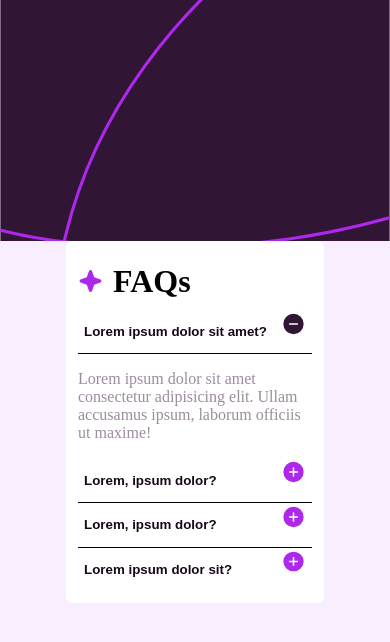
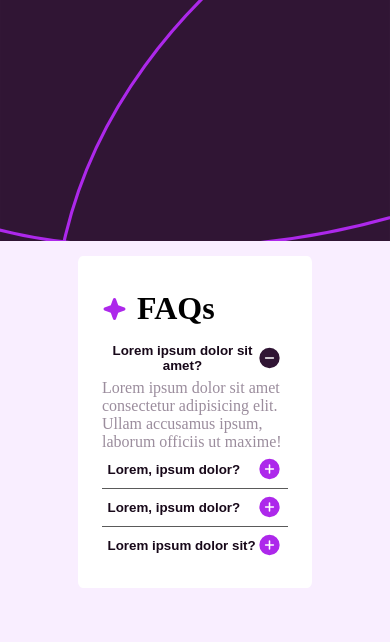
Before and after one commit to Manohar-Penta/faq-accordion, a plain HTML site: page index.html in a window 390 px wide. Both pictures are taken after a click on the button "Lorem ipsum dolor sit amet?". Drawn offline with Linux system fonts and the light colour scheme.

Commit message:
Initial Commit...

```diff
--- a/script.js
+++ b/script.js
@@ -1,25 +1,30 @@
 let images = document.getElementsByClassName("icons");
 let questions = document.getElementsByClassName("ques");
+let but = document.getElementsByClassName("questions");
 let answers = document.getElementsByClassName("details");
 for(let i=0;i<images.length;i++){
     images[i].addEventListener("click",event => {
         if(event.target.src.match("assets/images/icon-plus.svg")){
             event.target.src = "assets/images/icon-minus.svg";
-            answers[i].style.display = "inline";
+            answers[i].style.maxHeight = answers[i].scrollHeight+'px';
+            but[i].style.borderBottom = "0";
         }
         else{
             event.target.src = "assets/images/icon-plus.svg";
-            answers[i].style.display = "none";
+            answers[i].style.maxHeight = null ;
+            if(i!=images.length-1) but[i].style.borderBottom = "1px solid black";
         }
     });
     questions[i].addEventListener("click",event => {
         if(images[i].src.match("assets/images/icon-plus.svg")){
             images[i].src = "assets/images/icon-minus.svg";
-            answers[i].style.display = "inline";
+            answers[i].style.maxHeight = answers[i].scrollHeight+'px';
+            but[i].style.borderBottom = "0";
         }
         else{
             images[i].src = "assets/images/icon-plus.svg";
-            answers[i].style.display = "none";
+            answers[i].style.maxHeight = null;
+            if(i!=images.length-1) but[i].style.borderBottom = "1px solid black";
         }
     });
 }
--- a/style.css
+++ b/style.css
@@ -1,9 +1,14 @@
+*{
+    padding: 0;
+    margin: 0;
+    box-sizing: border-box;
+}
 body{
-    margin: 0;
     background-color: #f9eeff;
-    background-image: url("assets/images/background-pattern-desktop.svg");
-    background-repeat: no-repeat ;
-
+    background-image: url("assets/images/background-pattern-mobile.svg");
+    background-repeat: no-repeat;
+    background-size: 100%;
+    min-height: 100vh;
 }
 .container{
     display: flex;
@@ -18,7 +23,7 @@ body{
     cursor: pointer;
 }
 .content{
-    padding: 3%;
+    padding: 1.5rem;
     border-radius: 2%;
     background-color: white;
     max-width: 400px;
@@ -29,13 +34,15 @@ body{
     flex-direction: column;
 }
 .questions{
+    padding: 3%;
     background-color: white;
     border:0;
     display: flex;
     flex-direction: row;
     width: 100%;
-    border-bottom: 1px solid black;
+    border-bottom: 1px solid rgb(90, 90, 90);
     justify-content: space-between;
+    align-items: center;
 }
 .ques{
     cursor: pointer;
@@ -47,11 +54,12 @@ body{
 }
 .details{
     color: #9b8d9d;
-    display: none;
+    max-height: 0;
+    overflow: hidden;
+    transition: all 200ms ease;
 }
-@media screen and (max-width:480px) {
+@media screen and (min-width:540px) {
     body{
-        background-image: url("assets/images/background-pattern-mobile.svg");
-        background-size: contain;
+        background-image: url("assets/images/background-pattern-desktop.svg");
     }
 }
```
Also changed, not shown: index.html (+1 -1 lines), 2 other files.
